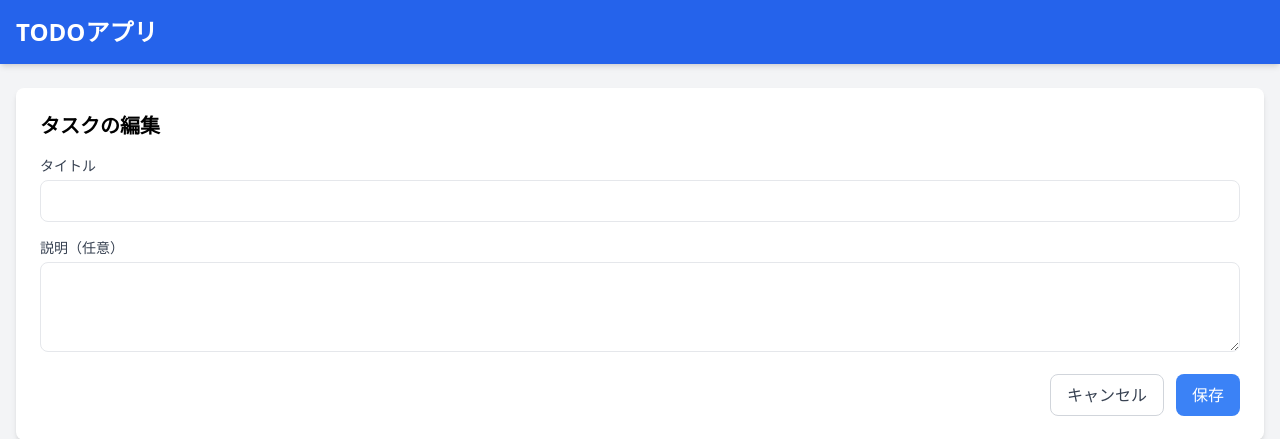
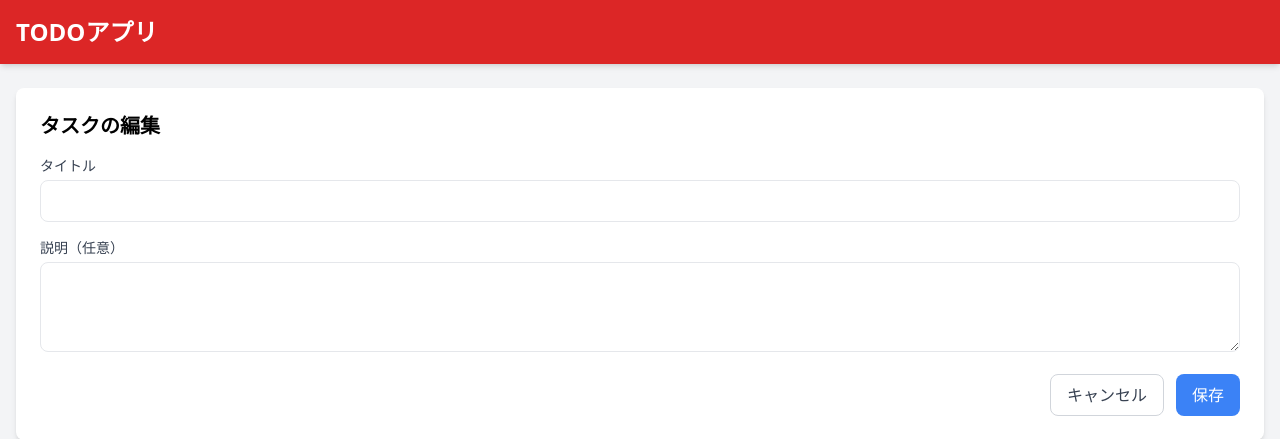
Before and after one commit to mofumofu3n/todo-kotlin-spring, a Spring app: page /todo/form in a window 1280 px wide. Shown: the top 439 px of the page. Run offline with Thymeleaf, Linux system fonts and the light colour scheme; the template is opened without the code that fills it, so the values that code supplies are empty; some libraries are stand-ins or nearby versions.

Commit message:
Change header background color from blue to red
- Updated header class from bg-blue-600 to bg-red-600 in all template files
- Changed in layouts/main.html, todo/index.html, and todo/form.html
- Maintains consistent red header color across all pages

Co-Authored-By: mofumofu3n <mofumofu3n@gmail.com>

```diff
--- a/src/main/resources/templates/layouts/main.html
+++ b/src/main/resources/templates/layouts/main.html
@@ -11,7 +11,7 @@
     <script defer src="https://unpkg.com/alpinejs@3.x.x/dist/cdn.min.js"></script>
 </head>
 <body class="bg-gray-100 min-h-screen">
-    <header class="bg-blue-600 text-white shadow-md">
+    <header class="bg-red-600 text-white shadow-md">
         <div class="container mx-auto px-4 py-4">
             <h1 class="text-2xl font-bold">TODOアプリ</h1>
         </div>
--- a/src/main/resources/templates/todo/form.html
+++ b/src/main/resources/templates/todo/form.html
@@ -11,7 +11,7 @@
     <script defer src="https://unpkg.com/alpinejs@3.x.x/dist/cdn.min.js"></script>
 </head>
 <body class="bg-gray-100 min-h-screen">
-    <header class="bg-blue-600 text-white shadow-md">
+    <header class="bg-red-600 text-white shadow-md">
         <div class="container mx-auto px-4 py-4">
             <h1 class="text-2xl font-bold">TODOアプリ</h1>
         </div>
--- a/src/main/resources/templates/todo/index.html
+++ b/src/main/resources/templates/todo/index.html
@@ -11,7 +11,7 @@
     <script defer src="https://unpkg.com/alpinejs@3.x.x/dist/cdn.min.js"></script>
 </head>
 <body class="bg-gray-100 min-h-screen">
-    <header class="bg-blue-600 text-white shadow-md">
+    <header class="bg-red-600 text-white shadow-md">
         <div class="container mx-auto px-4 py-4">
             <h1 class="text-2xl font-bold">TODOアプリ</h1>
         </div>
```
